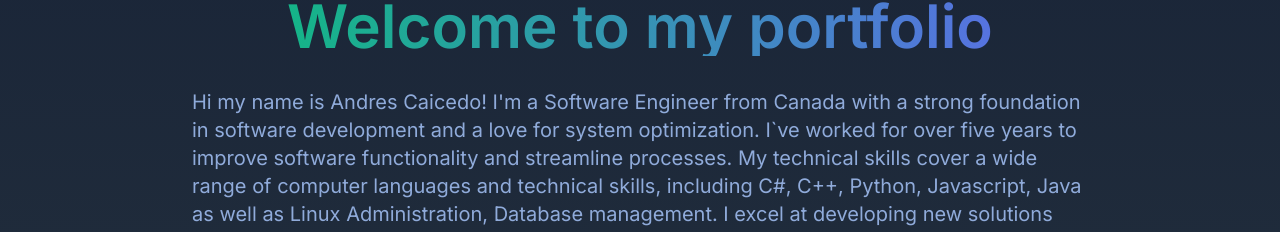
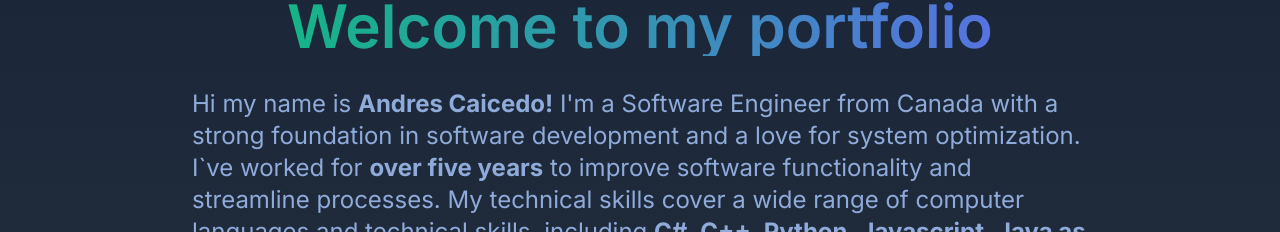
Before and after one commit to ancaicedo/personal_website, a Next.js app: page / in a window 1280 px wide. Shown: the part 560-792 px from the top of the page. Built offline with nearby package versions, Linux system fonts and the light colour scheme.

Commit message:
added emphasis on description

```diff
--- a/src/app/page.jsx
+++ b/src/app/page.jsx
@@ -22,12 +22,12 @@ const Homepage = () => {
         </h1>
 
         {/* Description */}
-        <p className="md:text-xl text-[#9cb9ec] text-opacity-90 text-left">
-          Hi my name is Andres Caicedo! I&apos;m a Software Engineer from Canada
+        <p className="md:text-2xl text-[#9cb9ec] text-opacity-90 text-left">
+          Hi my name is <strong>Andres Caicedo!</strong> I&apos;m a Software Engineer from Canada
           with a strong foundation in software development and a love for system optimization.
-          I`ve worked for over five years to improve software functionality and streamline processes.
-          My technical skills cover a wide range of computer languages and technical skills, including C#, C++,
-          Python, Javascript, Java as well as Linux Administration, Database management. I excel at developing new solutions that improve efficiency
+          I`ve worked for <strong>over five years</strong> to improve software functionality and streamline processes.
+          My technical skills cover a wide range of computer languages and technical skills, including <strong>C#, C++,
+          Python, Javascript, Java as well as Linux Administration, Database management.</strong> I excel at developing new solutions that improve efficiency
           and performance. I have a passion for travelling and learning new cultures. Lets connect and talk about exciting projects!
         </p>
 
```
